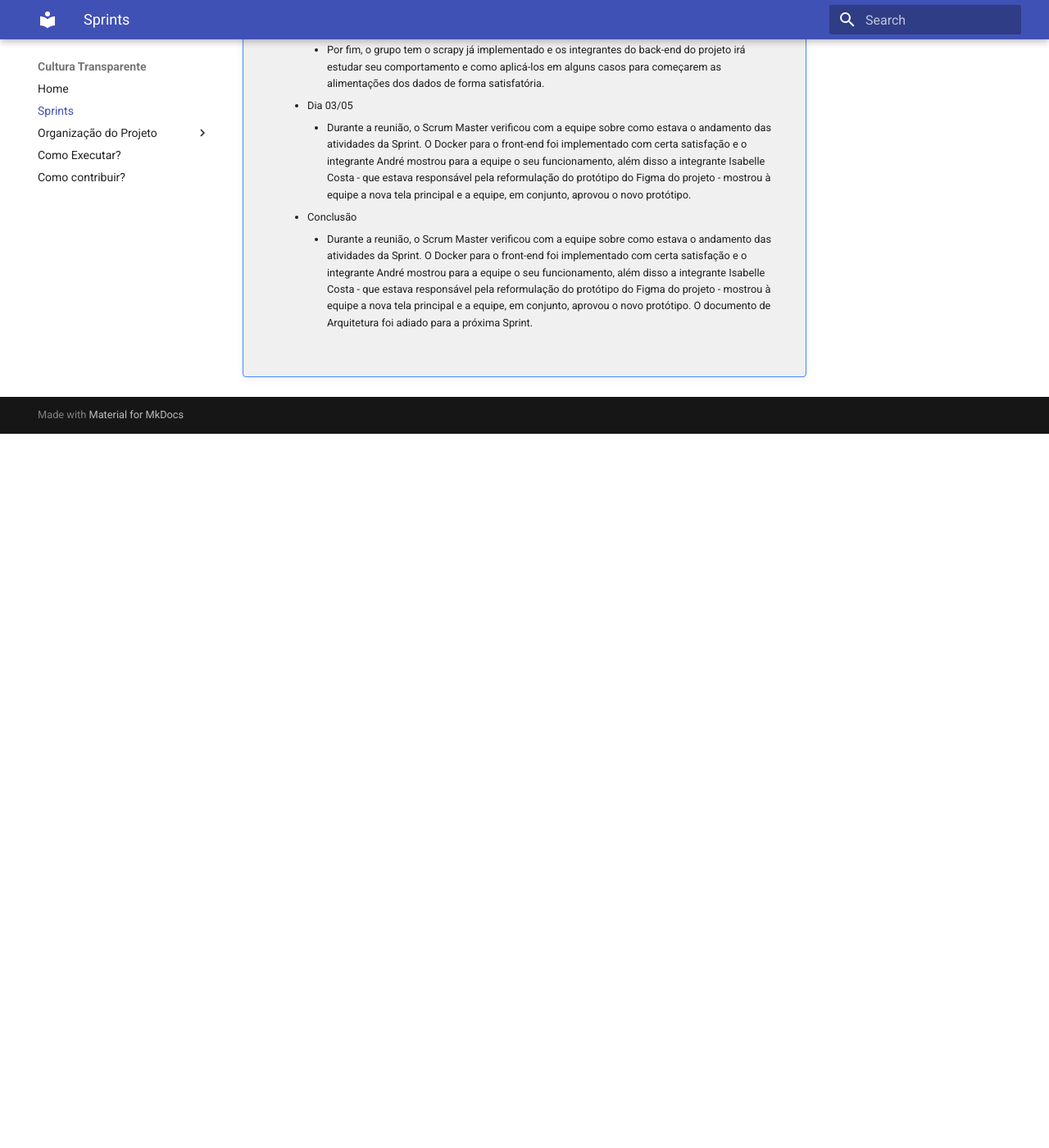
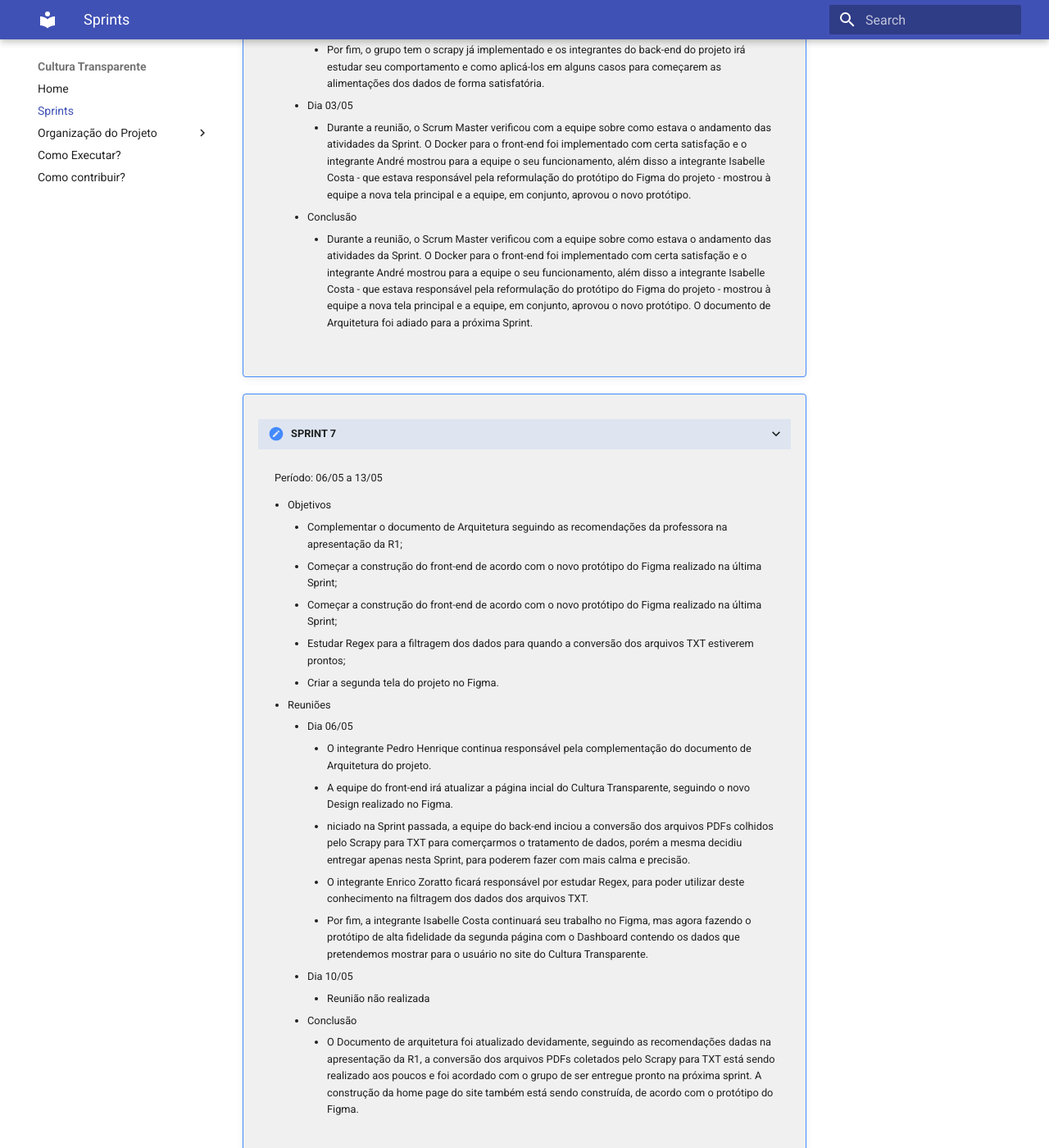
Before and after one commit to unb-mds/2024-1-Squad02-CulturaTransparente, an MkDocs documentation site: the page built from docs/sprints.md, in a window 1280 px wide and 1400 px high, scrolled down 4940 px. Shown: the whole window at 82% size. Built offline with MkDocs 1.6.1 and Material for MkDocs 9.7.7, drawn with Linux system fonts in a browser that asks for light colours; before the commit the page ends 5469 px from its top, so only the background shows below that.

Commit message:
adicionando a sprint 7

```diff
--- a/docs/sprints.md
+++ b/docs/sprints.md
@@ -266,3 +266,42 @@
   </ul>
 
 </details>
+
+<details style="background-color: #f0f0f0; padding: 30px;" open>
+  <summary style="font-weigth: bold;">SPRINT 7</summary>
+  <ul>
+      <p>Período: 06/05 a 13/05</p>
+      <li>Objetivos
+        <ul>
+            <li>Complementar o documento de Arquitetura seguindo as recomendações da professora na apresentação da R1;</li>
+            <li>Começar a construção do front-end de acordo com o novo protótipo do Figma realizado na última Sprint;</li>
+            <li>Começar a construção do front-end de acordo com o novo protótipo do Figma realizado na última Sprint;</li>
+            <li>Estudar Regex para a filtragem dos dados para quando a conversão dos arquivos TXT estiverem prontos;</li>
+            <li>Criar a segunda tela do projeto no Figma.</li>
+        </ul>
+      </li>
+      <li>Reuniões
+        <ul>
+             <li>Dia 06/05
+                  <ul>
+                      <li>O integrante Pedro Henrique continua responsável pela complementação do documento de Arquitetura do projeto.</li>
+                      <li>A equipe do front-end irá atualizar a página incial do Cultura Transparente, seguindo o novo Design realizado no Figma.</li>
+                      <li>niciado na Sprint passada, a equipe do back-end inciou a conversão dos arquivos PDFs colhidos pelo Scrapy para TXT para comerçarmos o tratamento de dados, porém a mesma decidiu entregar apenas nesta Sprint, para poderem fazer com mais calma e precisão.</li>
+                      <li>O integrante Enrico Zoratto ficará responsável por estudar Regex, para poder utilizar deste conhecimento na filtragem dos dados dos arquivos TXT.</li>
+                      <li>Por fim, a integrante Isabelle Costa continuará seu trabalho no Figma, mas agora fazendo o protótipo de alta fidelidade da segunda página com o Dashboard contendo os dados que pretendemos mostrar para o usuário no site do Cultura Transparente.</li>
+                  </ul>
+             </li>
+             <li>Dia 10/05
+                 <ul>
+                     <li>Reunião não realizada</li>
+                 </ul>
+             </li>
+             <li> Conclusão
+                <ul>
+                  <li>O Documento de arquitetura foi atualizado devidamente, seguindo as recomendações dadas na apresentação da R1, a conversão dos arquivos PDFs coletados pelo Scrapy para TXT está sendo realizado aos poucos e foi acordado com o grupo de ser entregue pronto na próxima sprint. A construção da home page do site também está sendo construída, de acordo com o protótipo do Figma.</li>
+                </ul>
+             </li>
+        </ul>
+  </ul>
+
+</details>
```
